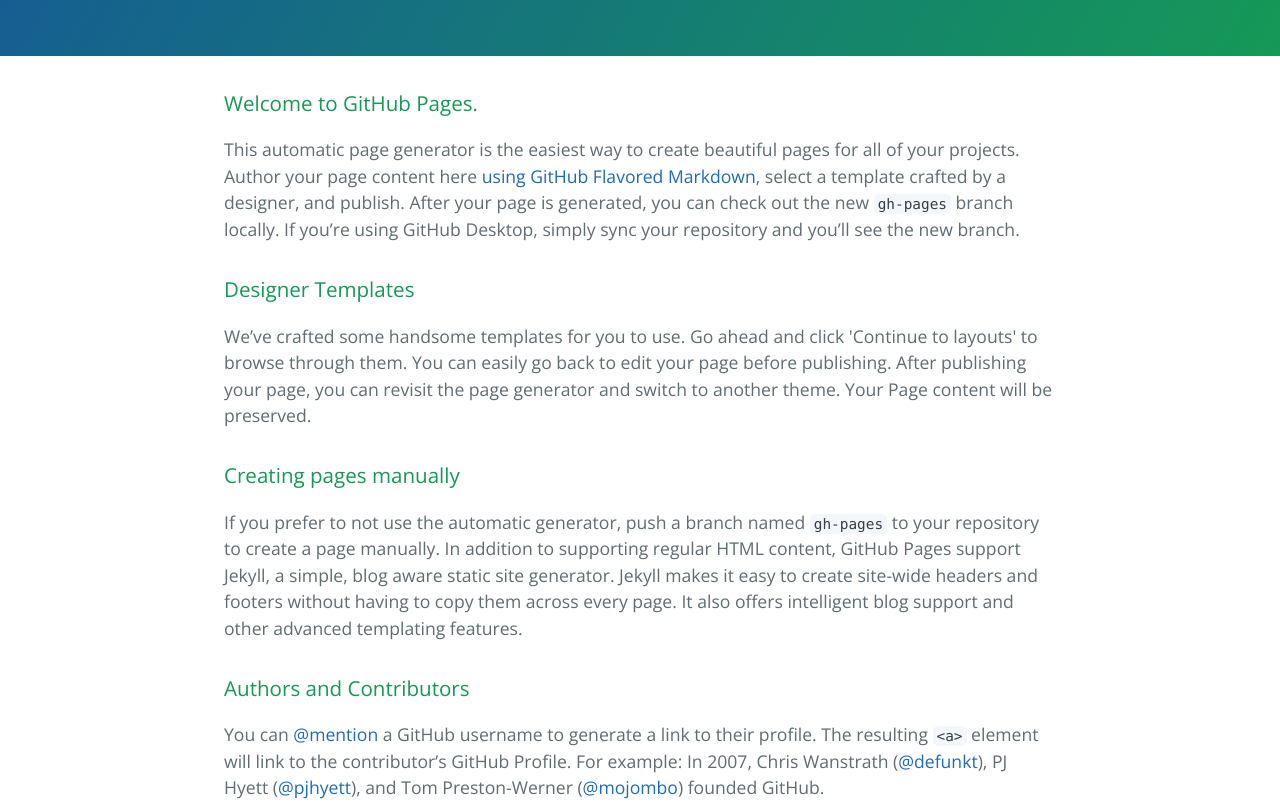
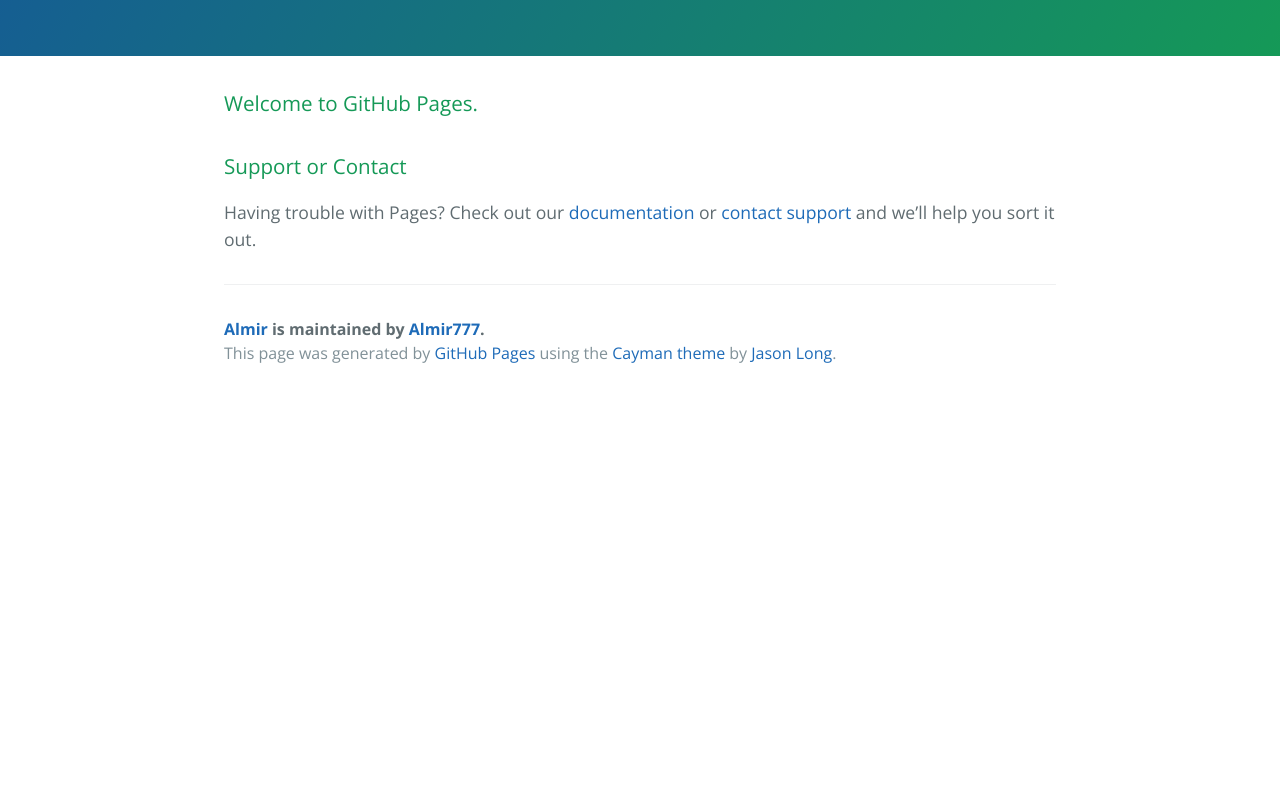
Before and after one commit to Almir777/Almir, a plain HTML site: page index.html in a window 1280 px wide. Shown: the part 280-1085 px from the top of the page. After the commit the page ends 800 px from the top, so only its background shows below. Drawn offline with nearby package versions, Linux system fonts and the light colour scheme.

Commit message:
Update index.html

```diff
--- a/index.html
+++ b/index.html
@@ -22,22 +22,6 @@
       <h3>
 <a id="welcome-to-github-pages" class="anchor" href="#welcome-to-github-pages" aria-hidden="true"><span class="octicon octicon-link"></span></a>Welcome to GitHub Pages.</h3>
 
-<p>This automatic page generator is the easiest way to create beautiful pages for all of your projects. Author your page content here <a href="https://guides.github.com/features/mastering-markdown/">using GitHub Flavored Markdown</a>, select a template crafted by a designer, and publish. After your page is generated, you can check out the new <code>gh-pages</code> branch locally. If you’re using GitHub Desktop, simply sync your repository and you’ll see the new branch.</p>
-
-<h3>
-<a id="designer-templates" class="anchor" href="#designer-templates" aria-hidden="true"><span class="octicon octicon-link"></span></a>Designer Templates</h3>
-
-<p>We’ve crafted some handsome templates for you to use. Go ahead and click 'Continue to layouts' to browse through them. You can easily go back to edit your page before publishing. After publishing your page, you can revisit the page generator and switch to another theme. Your Page content will be preserved.</p>
-
-<h3>
-<a id="creating-pages-manually" class="anchor" href="#creating-pages-manually" aria-hidden="true"><span class="octicon octicon-link"></span></a>Creating pages manually</h3>
-
-<p>If you prefer to not use the automatic generator, push a branch named <code>gh-pages</code> to your repository to create a page manually. In addition to supporting regular HTML content, GitHub Pages support Jekyll, a simple, blog aware static site generator. Jekyll makes it easy to create site-wide headers and footers without having to copy them across every page. It also offers intelligent blog support and other advanced templating features.</p>
-
-<h3>
-<a id="authors-and-contributors" class="anchor" href="#authors-and-contributors" aria-hidden="true"><span class="octicon octicon-link"></span></a>Authors and Contributors</h3>
-
-<p>You can <a href="https://github.com/blog/821" class="user-mention">@mention</a> a GitHub username to generate a link to their profile. The resulting <code>&lt;a&gt;</code> element will link to the contributor’s GitHub Profile. For example: In 2007, Chris Wanstrath (<a href="https://github.com/defunkt" class="user-mention">@defunkt</a>), PJ Hyett (<a href="https://github.com/pjhyett" class="user-mention">@pjhyett</a>), and Tom Preston-Werner (<a href="https://github.com/mojombo" class="user-mention">@mojombo</a>) founded GitHub.</p>
 
 <h3>
 <a id="support-or-contact" class="anchor" href="#support-or-contact" aria-hidden="true"><span class="octicon octicon-link"></span></a>Support or Contact</h3>
```
